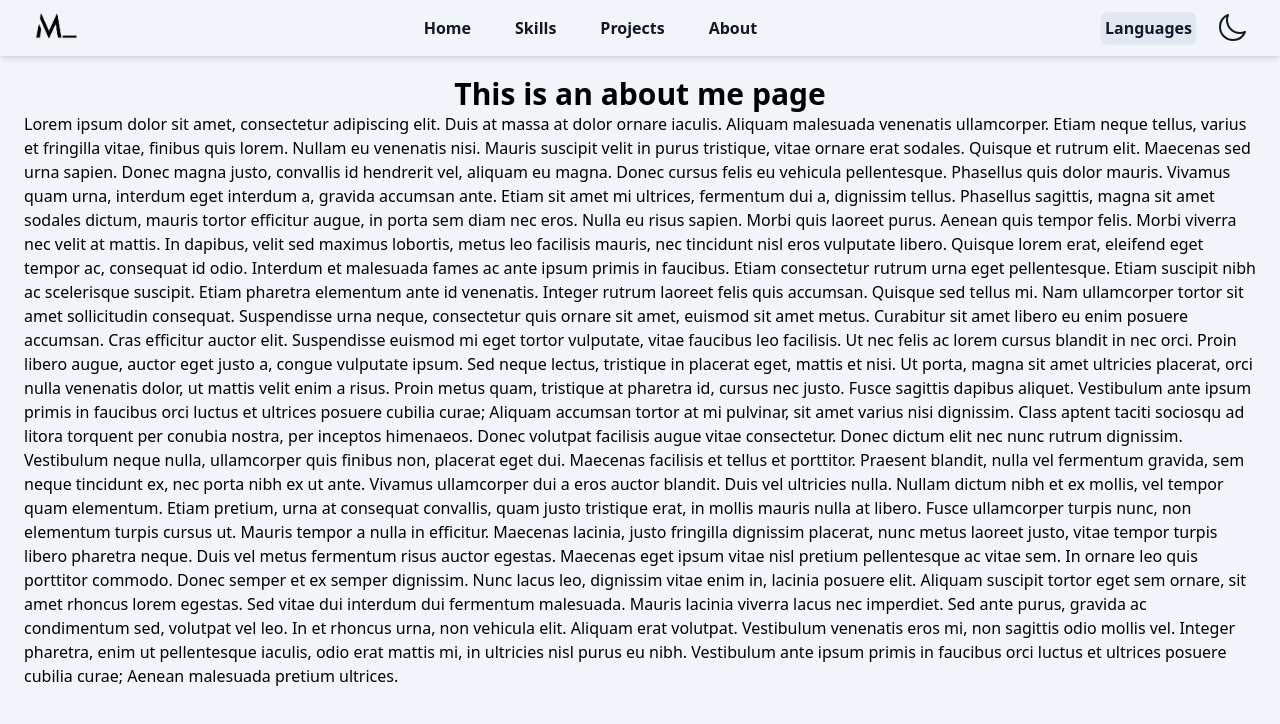
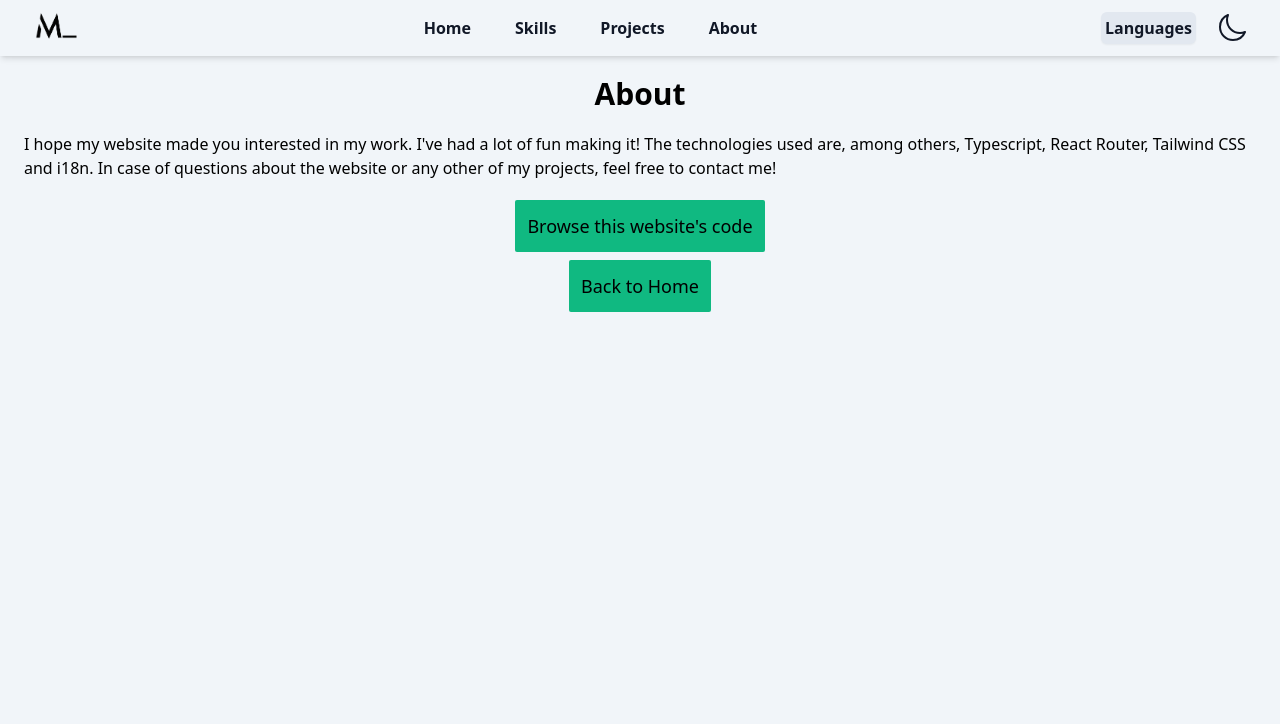
Before and after one commit to ZeroWave022/personal-website, a React (Vite) app: page /about in a window 1280 px wide. Shown: the top 724 px of the page. Built offline with nearby package versions, Linux system fonts and the light colour scheme.

Commit message:
feat: Add about page

```diff
--- a/public/locales/en/translation.json
+++ b/public/locales/en/translation.json
@@ -24,9 +24,15 @@
             "socialifyNote": "The image is provided by <2>socialify</2>."
         }
     },
+    "about": {
+        "title": "About",
+        "description": "I hope my website made you interested in my work. I've had a lot of fun making it! The technologies used are, among others, Typescript, React Router, Tailwind CSS and i18n. In case of questions about the website or any other of my projects, feel free to contact me!",
+        "browseCode": "Browse this website's code"
+    },
     "common": {
         "visit": "Visit {{destination}}",
-        "browseCode": "Browse code"
+        "browseCode": "Browse code",
+        "goBack": "Back to Home"
     },
     "nav": {
         "home": "Home",
@@ -39,7 +45,6 @@
     },
     "error": {
         "header": "Sorry!",
-        "subheader": "An unexpected error has occured",
-        "goBack": "Back to Home"
+        "subheader": "An unexpected error has occured"
     }
 }
--- a/src/routes/about.tsx
+++ b/src/routes/about.tsx
@@ -1,78 +1,29 @@
-import { SnapSection } from "../components/SnapSection";
+import { useTranslation } from "react-i18next";
+
+import { LargeLink } from "@components/LargeLink";
+import { SnapSection } from "@components/SnapSection";
 
 export default function About() {
+    const { t } = useTranslation();
+
     return (
         <>
             <SnapSection id="top" snap="start">
-                <h1>This is an about me page</h1>
-                <p>
-                    Lorem ipsum dolor sit amet, consectetur adipiscing elit.
-                    Duis at massa at dolor ornare iaculis. Aliquam malesuada
-                    venenatis ullamcorper. Etiam neque tellus, varius et
-                    fringilla vitae, finibus quis lorem. Nullam eu venenatis
-                    nisi. Mauris suscipit velit in purus tristique, vitae ornare
-                    erat sodales. Quisque et rutrum elit. Maecenas sed urna
-                    sapien. Donec magna justo, convallis id hendrerit vel,
-                    aliquam eu magna. Donec cursus felis eu vehicula
-                    pellentesque. Phasellus quis dolor mauris. Vivamus quam
-                    urna, interdum eget interdum a, gravida accumsan ante. Etiam
-                    sit amet mi ultrices, fermentum dui a, dignissim tellus.
-                    Phasellus sagittis, magna sit amet sodales dictum, mauris
-                    tortor efficitur augue, in porta sem diam nec eros. Nulla eu
-                    risus sapien. Morbi quis laoreet purus. Aenean quis tempor
-                    felis. Morbi viverra nec velit at mattis. In dapibus, velit
-                    sed maximus lobortis, metus leo facilisis mauris, nec
-                    tincidunt nisl eros vulputate libero. Quisque lorem erat,
-                    eleifend eget tempor ac, consequat id odio. Interdum et
-                    malesuada fames ac ante ipsum primis in faucibus. Etiam
-                    consectetur rutrum urna eget pellentesque. Etiam suscipit
-                    nibh ac scelerisque suscipit. Etiam pharetra elementum ante
-                    id venenatis. Integer rutrum laoreet felis quis accumsan.
-                    Quisque sed tellus mi. Nam ullamcorper tortor sit amet
-                    sollicitudin consequat. Suspendisse urna neque, consectetur
-                    quis ornare sit amet, euismod sit amet metus. Curabitur sit
-                    amet libero eu enim posuere accumsan. Cras efficitur auctor
-                    elit. Suspendisse euismod mi eget tortor vulputate, vitae
-                    faucibus leo facilisis. Ut nec felis ac lorem cursus blandit
-                    in nec orci. Proin libero augue, auctor eget justo a, congue
-                    vulputate ipsum. Sed neque lectus, tristique in placerat
-                    eget, mattis et nisi. Ut porta, magna sit amet ultricies
-                    placerat, orci nulla venenatis dolor, ut mattis velit enim a
-                    risus. Proin metus quam, tristique at pharetra id, cursus
-                    nec justo. Fusce sagittis dapibus aliquet. Vestibulum ante
-                    ipsum primis in faucibus orci luctus et ultrices posuere
-                    cubilia curae; Aliquam accumsan tortor at mi pulvinar, sit
-                    amet varius nisi dignissim. Class aptent taciti sociosqu ad
-                    litora torquent per conubia nostra, per inceptos himenaeos.
-                    Donec volutpat facilisis augue vitae consectetur. Donec
-                    dictum elit nec nunc rutrum dignissim. Vestibulum neque
-                    nulla, ullamcorper quis finibus non, placerat eget dui.
-                    Maecenas facilisis et tellus et porttitor. Praesent blandit,
-                    nulla vel fermentum gravida, sem neque tincidunt ex, nec
-                    porta nibh ex ut ante. Vivamus ullamcorper dui a eros auctor
-                    blandit. Duis vel ultricies nulla. Nullam dictum nibh et ex
-                    mollis, vel tempor quam elementum. Etiam pretium, urna at
-                    consequat convallis, quam justo tristique erat, in mollis
-                    mauris nulla at libero. Fusce ullamcorper turpis nunc, non
-                    elementum turpis cursus ut. Mauris tempor a nulla in
-                    efficitur. Maecenas lacinia, justo fringilla dignissim
-                    placerat, nunc metus laoreet justo, vitae tempor turpis
-                    libero pharetra neque. Duis vel metus fermentum risus auctor
-                    egestas. Maecenas eget ipsum vitae nisl pretium pellentesque
-                    ac vitae sem. In ornare leo quis porttitor commodo. Donec
-                    semper et ex semper dignissim. Nunc lacus leo, dignissim
-                    vitae enim in, lacinia posuere elit. Aliquam suscipit tortor
-                    eget sem ornare, sit amet rhoncus lorem egestas. Sed vitae
-                    dui interdum dui fermentum malesuada. Mauris lacinia viverra
-                    lacus nec imperdiet. Sed ante purus, gravida ac condimentum
-                    sed, volutpat vel leo. In et rhoncus urna, non vehicula
-                    elit. Aliquam erat volutpat. Vestibulum venenatis eros mi,
-                    non sagittis odio mollis vel. Integer pharetra, enim ut
-                    pellentesque iaculis, odio erat mattis mi, in ultricies nisl
-                    purus eu nibh. Vestibulum ante ipsum primis in faucibus orci
-                    luctus et ultrices posuere cubilia curae; Aenean malesuada
-                    pretium ultrices.
-                </p>
+                <div className="flex flex-col items-center gap-5">
+                    <h1>{t("about.title")}</h1>
+                    <p>{t("about.description")}</p>
+                    <div className="flex flex-col items-center justify-center gap-2">
+                        <LargeLink
+                            color="green-light"
+                            link="https://github.com/ZeroWave022/personal-website"
+                        >
+                            {t("about.browseCode")}
+                        </LargeLink>
+                        <LargeLink color="green-light" link="/" internal={true}>
+                            {t("common.goBack")}
+                        </LargeLink>
+                    </div>
+                </div>
             </SnapSection>
         </>
     );
--- a/src/routes/error.tsx
+++ b/src/routes/error.tsx
@@ -24,7 +24,7 @@ export default function Error() {
                     </span>
                 </div>
                 <LargeLink color="green-light" link="/" internal={true}>
-                    {t("error.goBack")}
+                    {t("common.goBack")}
                 </LargeLink>
             </main>
         </>
```
Also changed, not shown: public/locales/no/translation.json (+8 -3 lines), public/locales/pl/translation.json (+9 -4 lines).
